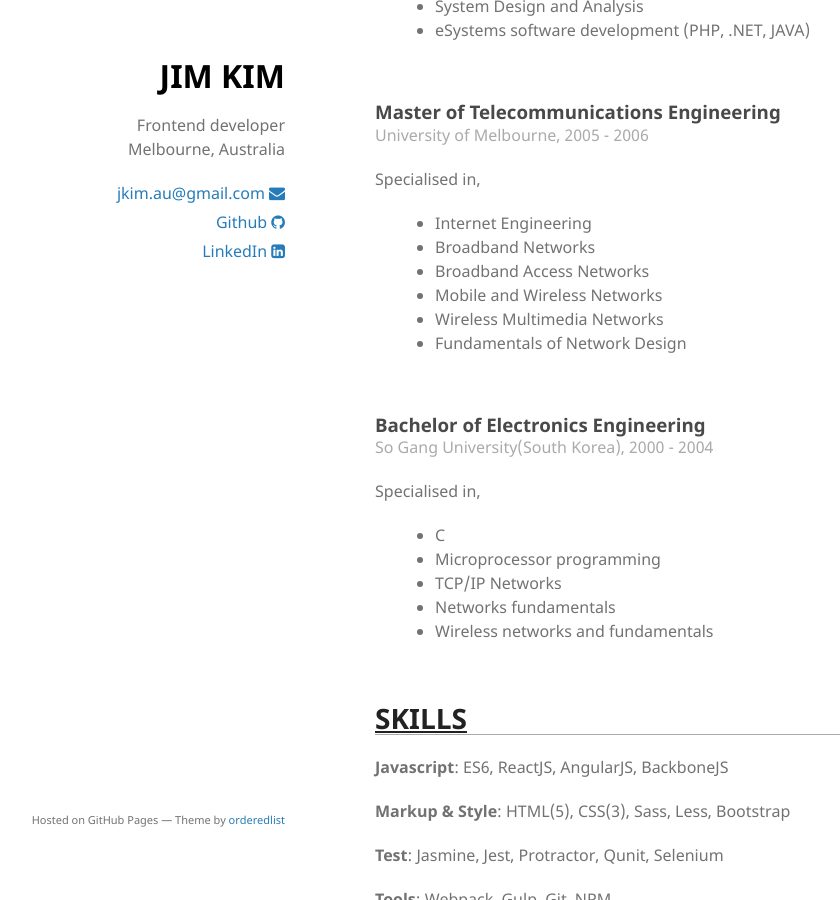
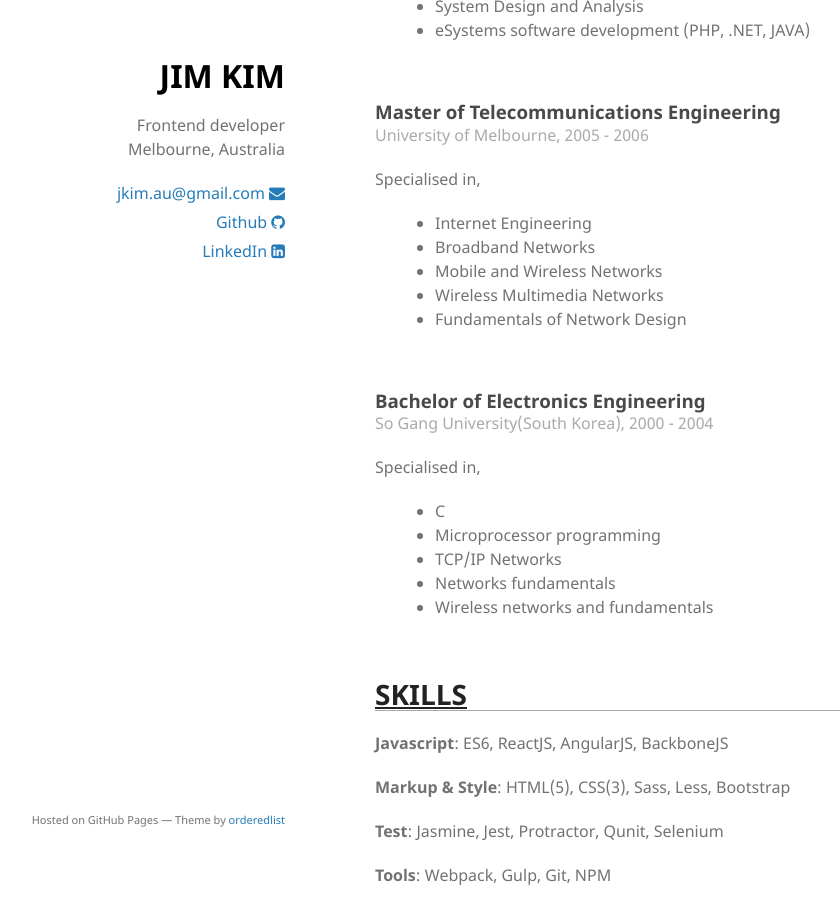
Before and after one commit to jkimau/jkimau.github.io, a Jekyll site: the page built from _pages/resume.html, in a window 1280 px wide and 900 px high, scrolled down 1629 px. Shown: the whole window, without its empty margins (125-965 px from the left). Built offline with Jekyll 4.4.1, drawn with Linux system fonts in a browser that asks for light colours; comment, search, counter and statistics services are not loaded.

Commit message:
resume update

```diff
--- a/_pages/resume.html
+++ b/_pages/resume.html
@@ -118,7 +118,6 @@ permalink: resume
       <ul>
         <li>Internet Engineering</li>
         <li>Broadband Networks</li>
-        <li>Broadband Access Networks</li>
         <li>Mobile and Wireless Networks</li>
         <li>Wireless Multimedia Networks</li>
         <li>Fundamentals of Network Design</li>
```
